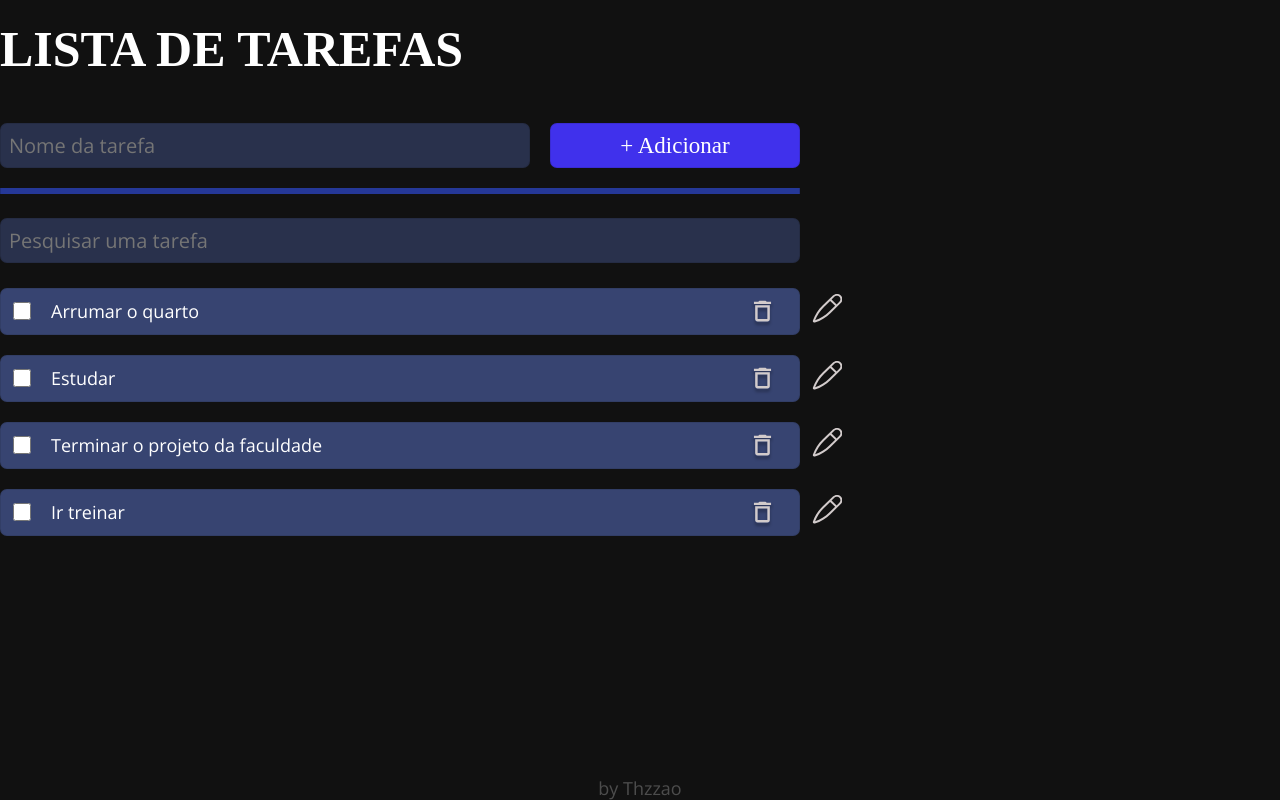
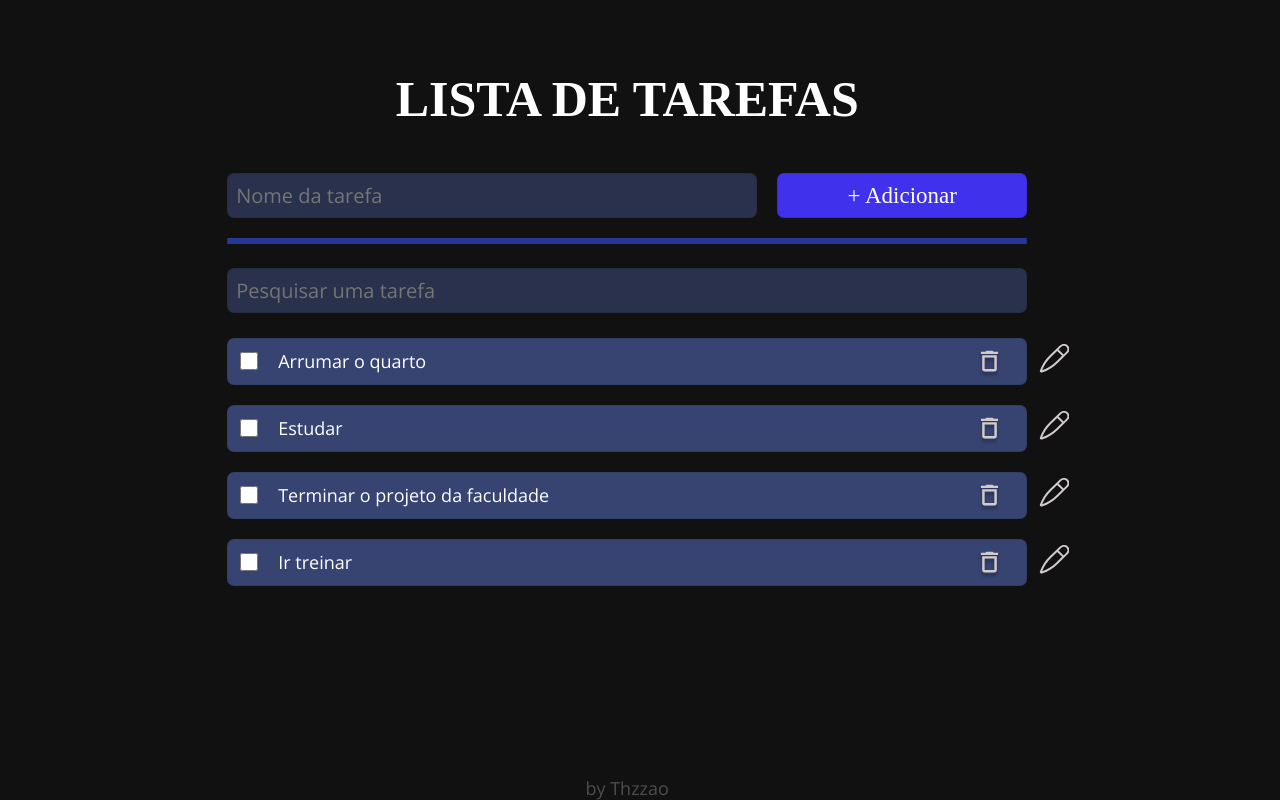
Before and after one commit to Thzzao/ToDoListReact, a React (Vite) app: page /app in a window 1280 px wide. Built offline with nearby package versions, Linux system fonts and the light colour scheme; a web font is replaced by a local one.

Commit message:
refactor: Estilização do container da página e da barra de rolagem

```diff
--- a/src/pages/App/app.module.css
+++ b/src/pages/App/app.module.css
@@ -1,35 +1,23 @@
 .container {
-    position: unset;
+    width: 98vw;
+    height: 100vh;
+    display: flex;
+    flex-direction: column;
+    align-items: center;
+    padding-top: 50px;
 }
 
-/*
-.task {
-    display: flex;
+/* BARRA DE ROLAGEM */
+body::-webkit-scrollbar {
+    width: 8px;
 }
 
-button {
-    width: 180px;
-    height: 45px;
-    border-radius: 10px;
-
+body::-webkit-scrollbar-track {
+    background: rgba(0, 53, 243, 0.25);
 }
 
-input {
-
+body::-webkit-scrollbar-thumb {
+    background-color: rgb(21, 21, 21);
+    border-radius: 20px;
+    border: 1px solid rgb(73, 73, 73);
 }
-
-label {
-    width: 8000px;
-    height: 405px;
-    border-radius: 10px;
-    border: none;
-    border-radius: 7px;
-    border: 1px solid rgba(0, 0, 0, 0.10);
-    background: rgba(78, 97, 166, 0.35);
-}
-
-img {
-    width: 980px;
-    padding-top: 20px;
-    padding-bottom: 20px;
-} */
```
